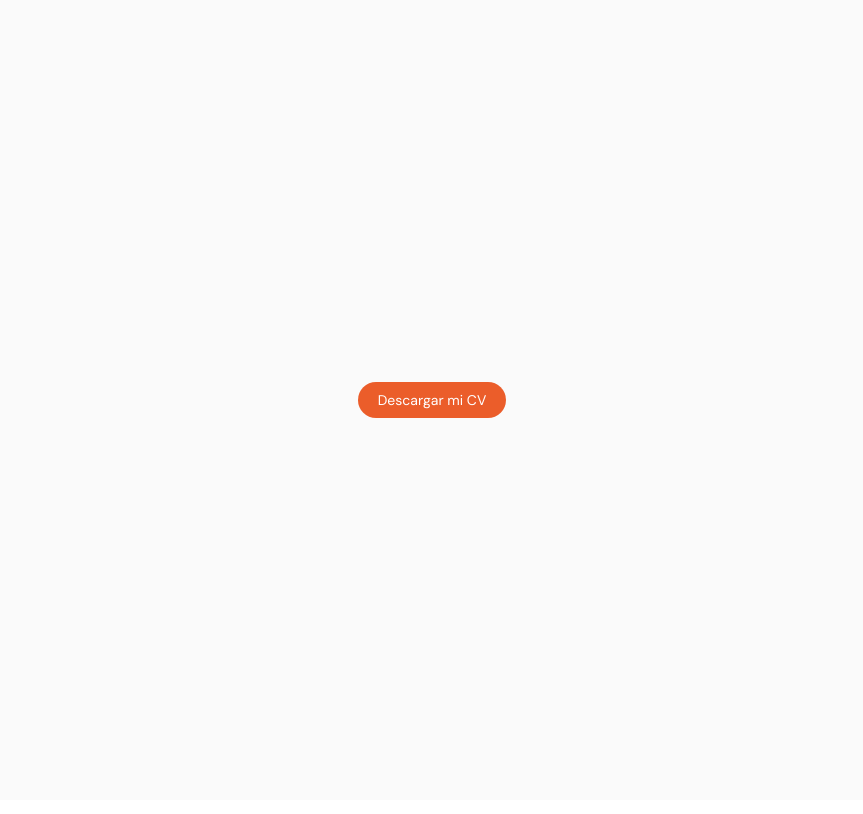
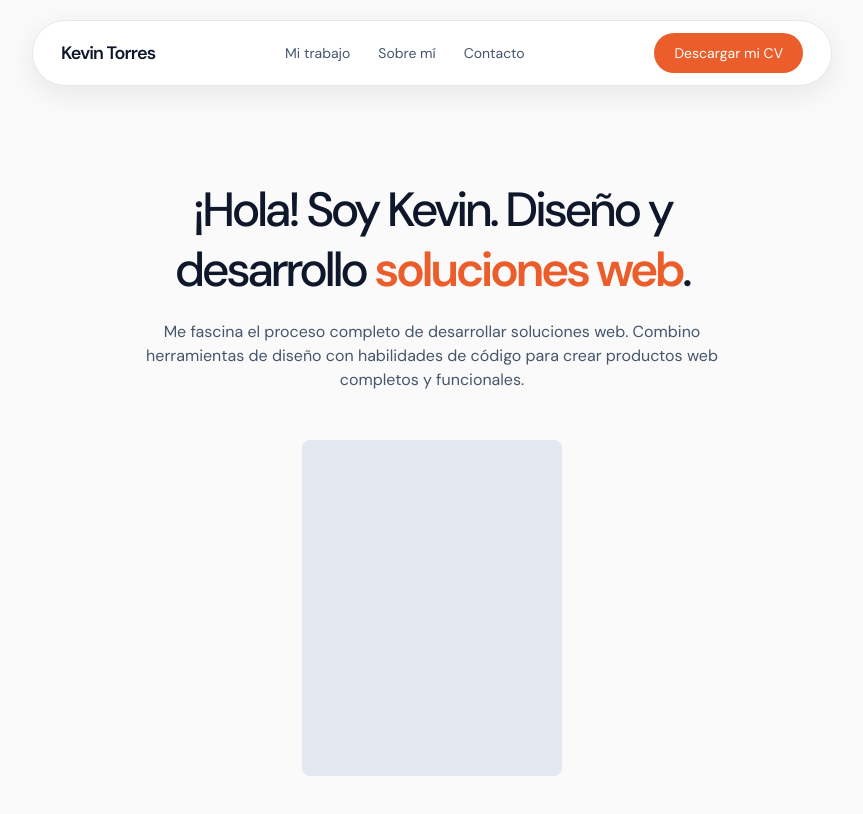
Before and after one commit to kevtorres23/web-portfolio, a Next.js app in the folder portfolio/: page / in a window 1280 px wide. Shown: the top 814 px of the page, without its empty margins (208-1071 px from the left). Built offline with nearby package versions, Linux system fonts and the light colour scheme.

Commit message:
Trabajando en la Hero

```diff
--- a/portfolio/app/layout.tsx
+++ b/portfolio/app/layout.tsx
@@ -18,7 +18,9 @@ export default function RootLayout({ children }: LayoutProps<"/">) {
       lang="en"
       className={`${dmSans.variable} h-full antialiased`}
     >
-      <body className="min-h-full flex flex-col">{children}</body>
+      <body className="min-h-full flex flex-col">
+        {children}
+      </body>
     </html>
   );
 }
--- a/portfolio/app/page.tsx
+++ b/portfolio/app/page.tsx
@@ -1,12 +1,13 @@
 import Image from "next/image";
-import Button from "@/components/Button";
+import LandingHero from "@/ui-sections/LandingHero";
+import Navbar from "@/components/Navbar";
 
 export default function Home() {
   return (
     <div className="flex flex-col flex-1 items-center justify-center bg-zinc-50 font-sans dark:bg-black">
-      <Button>
-        Descargar mi CV
-      </Button>
+      <Navbar />
+
+      <LandingHero/>
     </div>
   );
 }
--- a/portfolio/components/Button.tsx
+++ b/portfolio/components/Button.tsx
@@ -2,7 +2,7 @@
 
 export default function Button({children, className}: {children: React.ReactNode, className?: Text}) {
     return (
-        <button className={`${className} bg-main text-sm hover:bg-main/90 cursor-pointer text-white px-5 py-2 rounded-full`}>
+        <button className={`${className} bg-main text-sm hover:bg-main/90 cursor-pointer text-white px-5 py-2.5 rounded-full`}>
             {children}
         </button>
     )
--- /dev/null
+++ b/portfolio/components/HeroProjectCard.tsx
@@ -0,0 +1,9 @@
+import Image from "next/image"
+
+export default function HeroProjectCard() {
+    return (
+        <div className="w-65 h-84 bg-slate-200 rounded-lg">
+
+        </div>
+    )
+}
--- /dev/null
+++ b/portfolio/components/Navbar.tsx
@@ -0,0 +1,24 @@
+import NavbarLink from "./NavbarLink";
+import Button from "./Button";
+
+type NavbarProps = {};
+
+export default function Navbar() {
+  return (
+    <div className="w-full xl:px-60 md:px-20 md:pt-5 fixed top-0">
+      <nav className="gap-3 flex w-full flex-row sm:justify-between items-center bg-white border border-slate-200 px-7 md:py-3 py-4 md:rounded-full rounded-none shadow-[0_8px_30px_rgb(0,0,0,0.08)]">
+        <p className="md:text-lg text-slate-900 text-base font-semibold tracking-tighter">
+          Kevin Torres
+        </p>
+
+        <div className="links flex flex-row gap-7">
+          <NavbarLink text="Mi trabajo" />
+          <NavbarLink text="Sobre mí" />
+          <NavbarLink text="Contacto" />
+        </div>
+
+        <Button>Descargar mi CV</Button>
+      </nav>
+    </div>
+  );
+}
--- /dev/null
+++ b/portfolio/components/NavbarLink.tsx
@@ -0,0 +1,12 @@
+type LinkProps = {
+    text: string;
+    isActive?: boolean;
+}
+
+export default function NavbarLink(props: LinkProps) {
+    return (
+        <button className={`text-sm font-normal text-slate-600`}>
+            {props.text}
+        </button>
+    )
+}
--- a/portfolio/package.json
+++ b/portfolio/package.json
@@ -9,6 +9,7 @@
     "lint": "eslint"
   },
   "dependencies": {
+    "motion": "^14.6.0",
     "next": "16.4.2",
     "react": "19.3.0",
     "react-dom": "19.3.0"
@@ -19,7 +20,7 @@
     "@types/react": "^19",
     "@types/react-dom": "^19",
     "eslint": "^9",
-    "eslint-config-next": "16.4.2",
+    "eslint-config-next": "^14.2.35",
     "tailwindcss": "^4",
     "typescript": "^5"
   }
--- /dev/null
+++ b/portfolio/ui-sections/LandingHero.tsx
@@ -0,0 +1,21 @@
+import HeroProjectCard from "@/components/HeroProjectCard";
+
+export default function LandingHero() {
+  return (
+    <main className="flex flex-col gap-12 w-full h-auto pb-30 lg:pt-45 items-center justify-center">
+      <div className="central-text flex flex-col gap-5 items-center justify-center xl:max-w-xl">
+        <h1 className="text-5xl/tight tracking-[-3.5px] font-medium text-center text-slate-900">
+          ¡Hola! Soy Kevin. Diseño y desarrollo{" "}
+          <span className="text-main font-semibold">soluciones web</span>.
+        </h1>
+        <p className="text-center text-slate-600">
+          Me fascina el proceso completo de desarrollar soluciones web. Combino
+          herramientas de diseño con habilidades de código para crear productos
+          web completos y funcionales.
+        </p>
+      </div>
+
+      <HeroProjectCard />
+    </main>
+  );
+}
```
Also changed, not shown: 1 other file (tests, documents, lock files or other folders).
